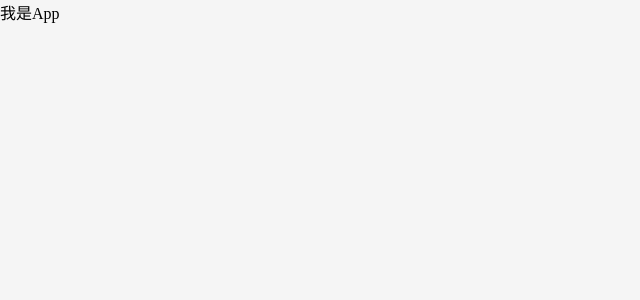
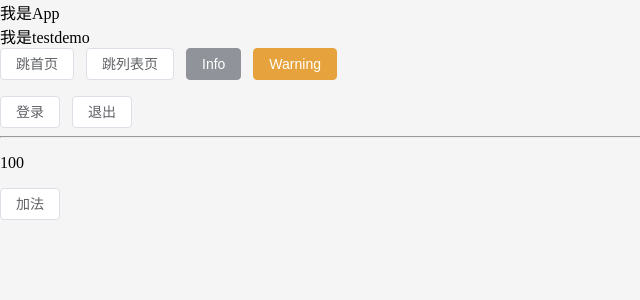
Before and after one commit to xirang-husir/Vue3-project, a Vue app: page / in a window 1280 px wide. Before the commit this address had no page. Shown: the top 300 px of the page, without its empty margins (0-640 px from the left). Built offline with nearby package versions, Linux system fonts and the light colour scheme.

Commit message:
项目开始前的配置完成

```diff
--- a/index.html
+++ b/index.html
@@ -4,7 +4,7 @@
     <meta charset="UTF-8">
     <link rel="icon" href="/favicon.ico">
     <meta name="viewport" content="width=device-width, initial-scale=1.0">
-    <title>Vite App</title>
+    <title>大赛作品管理系统</title>
   </head>
   <body>
     <div id="app"></div>
--- a/package.json
+++ b/package.json
@@ -12,6 +12,8 @@
     "lint-staged": "lint-staged"
   },
   "dependencies": {
+    "axios": "^1.6.2",
+    "element-plus": "^2.4.3",
     "pinia": "^2.1.7",
     "vue": "^3.3.4",
     "vue-router": "^4.2.5"
@@ -24,8 +26,11 @@
     "eslint-plugin-vue": "^9.17.0",
     "husky": "^8.0.0",
     "lint-staged": "^15.2.0",
+    "pinia-plugin-persistedstate": "^3.2.0",
     "prettier": "^3.0.3",
     "sass": "^1.69.5",
+    "unplugin-auto-import": "^0.17.2",
+    "unplugin-vue-components": "^0.26.0",
     "vite": "^4.4.11"
   },
   "lint-staged": {
--- a/src/App.vue
+++ b/src/App.vue
@@ -1,7 +1,35 @@
-<script setup></script>
+<script setup>
+// 在Vue3 CompositiopnAPI中
+// 1.获取路由对象 router 使用 useRouter
+// const router = useRouter()
+// 2.获取路由参数 route 使用 useRoute
+// const route = useRoute()
+import { useRouter, useRoute } from 'vue-router'
+import { useUserStore, useCounterStore } from '@/stores'
+const router = useRouter()
+const route = useRoute()
+const goList = () => {
+  router.push('/list')
+  console.log(route, router)
+}
+const userStore = useUserStore()
+const counterStore = useCounterStore()
+</script>
 
 <template>
   <div>我是App</div>
+  <test-demo></test-demo>
+  <el-button @click="$router.push('/home')">跳首页</el-button>
+  <el-button @click="goList">跳列表页</el-button>
+  <el-button type="info">Info</el-button>
+  <el-button type="warning">Warning</el-button>
+
+  <p>{{ userStore.token }}</p>
+  <el-button @click="userStore.setToken('asdh a ashdih ')">登录</el-button>
+  <el-button @click="userStore.removeToken">退出</el-button>
+  <hr />
+  <p>{{ counterStore.count }}</p>
+  <el-button @click="counterStore.add(2)"> 加法</el-button>
 </template>
 
 <style scoped></style>
--- /dev/null
+++ b/src/components/TestDemo.vue
@@ -0,0 +1,3 @@
+<template>
+  <div>我是testdemo</div>
+</template>
--- a/src/main.js
+++ b/src/main.js
@@ -1,11 +1,11 @@
 import { createApp } from 'vue'
-import { createPinia } from 'pinia'
 import App from './App.vue'
 import router from './router'
+import pinia from '@/stores/index'
 import '@/assets/main.scss'
 const app = createApp(App)
 
-app.use(createPinia())
+app.use(pinia)
 app.use(router)
 
 app.mount('#app')
--- a/src/router/index.js
+++ b/src/router/index.js
@@ -1,6 +1,10 @@
 import { createRouter, createWebHistory } from 'vue-router'
-
+// createRouter创建路由实例
+// 配置history模式
+// 1.history模式：createWebHistory 地址栏不带 #
+// 2.hash模式：createWebHashHistory 地址栏带 #
 const router = createRouter({
+  // import.meta.env.BASE_URL: vite中的环境变量，就是vite.config.js中的base 配置项
   history: createWebHistory(import.meta.env.BASE_URL),
   routes: []
 })
--- /dev/null
+++ b/src/stores/index.js
@@ -0,0 +1,15 @@
+import { createPinia } from 'pinia'
+import persist from 'pinia-plugin-persistedstate'
+
+const pinia = createPinia()
+pinia.use(persist)
+
+export default pinia
+
+// import { useUserStore } from './modules/user'
+// export { useUserStore }
+// import { useCounterStore } from './modules/counter'
+// export { useCounterStore }
+// 统一导出
+export * from './modules/user'
+export * from './modules/counter'
--- /dev/null
+++ b/src/stores/modules/counter.js
@@ -0,0 +1,16 @@
+import { defineStore } from 'pinia'
+import { ref } from 'vue'
+// 数字计数器模块
+export const useCounterStore = defineStore('big-count', () => {
+  // 定义数据
+  const count = ref(100)
+  // 定义操作数据的方法
+  const add = (n) => {
+    count.value += n
+  }
+
+  return {
+    count,
+    add
+  }
+})
--- /dev/null
+++ b/src/stores/modules/user.js
@@ -0,0 +1,25 @@
+import { defineStore } from 'pinia'
+import { ref } from 'vue'
+// 用户模块token setToken removeToken
+export const useUserStore = defineStore(
+  'big-user',
+  () => {
+    // 定义数据
+    const token = ref('')
+    // 定义操作数据的方法
+    const setToken = (newToken) => {
+      token.value = newToken
+    }
+    const removeToken = () => {
+      token.value = ''
+    }
+    return {
+      token,
+      setToken,
+      removeToken
+    }
+  },
+  {
+    persist: true
+  }
+)
--- a/vite.config.js
+++ b/vite.config.js
@@ -2,13 +2,31 @@
 
 import { defineConfig } from 'vite'
 import vue from '@vitejs/plugin-vue'
-
+import AutoImport from 'unplugin-auto-import/vite'
+import Components from 'unplugin-vue-components/vite'
+import { ElementPlusResolver } from 'unplugin-vue-components/resolvers'
 // https://vitejs.dev/config/
 export default defineConfig({
-  plugins: [vue()],
+  plugins: [
+    vue(),
+    // 配置element plus 自动按需导入（默认components 下的文件也会被自动注册）
+    AutoImport({
+      resolvers: [ElementPlusResolver()]
+    }),
+    Components({
+      resolvers: [ElementPlusResolver()]
+    })
+  ],
+  base: '/',
   resolve: {
     alias: {
       '@': fileURLToPath(new URL('./src', import.meta.url))
     }
   }
+  // server: {
+  //   host: 'localhost',
+  //   port: '8080',
+  //   open: { app: { name: 'Chrome' } },
+  //   https: false
+  // }
 })
```
Also changed, not shown: src/utils/request.js (added, +48 -0 lines), 2 other files (tests, documents, lock files or other folders).
